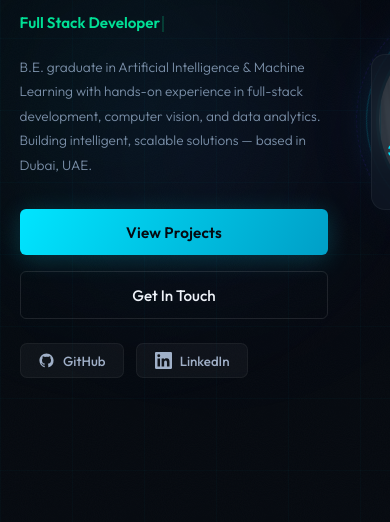
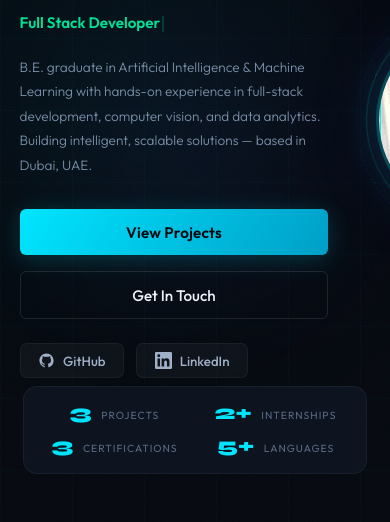
Before and after one commit to aqeebb/aqeeb-portfolio, a React (Vite) app: page / in a window 390 px wide. Shown: the part 322-844 px from the top of the page. Built offline with nearby package versions, Linux system fonts and the light colour scheme; no server answers.

Commit message:
fix stats bar mobile position final

```diff
--- a/src/index.css
+++ b/src/index.css
@@ -1033,8 +1033,6 @@ footer span.acc { color: var(--accent); }
   transition: color 0.2s;
 }
 .footer-links a:hover { color: var(--accent); }
-
-/* RESPONSIVE FIX */
 .hero-stats-bar {
   position: absolute;
   bottom: 3rem;
@@ -1048,25 +1046,6 @@ footer span.acc { color: var(--accent); }
   border-radius: 14px;
   backdrop-filter: blur(16px);
   animation: fadeUp 1s ease 0.6s both;
-  justify-content: center;
-  align-items: center;
-}
-
-@media (max-width: 960px) {
-  .hero-stats-bar {
-    position: static !important;
-    width: 100%;
-    margin-top: 2rem;
-    display: flex !important;
-    flex-wrap: wrap;
-    justify-content: center !important;
-    align-items: center;
-    gap: 1rem;
-  }
-  .stat-item + .stat-item {
-    border-left: none !important;
-    padding-left: 0 !important;
-  }
 }
 
 /* FIX 2: CIRCLE PHOTO */
```
